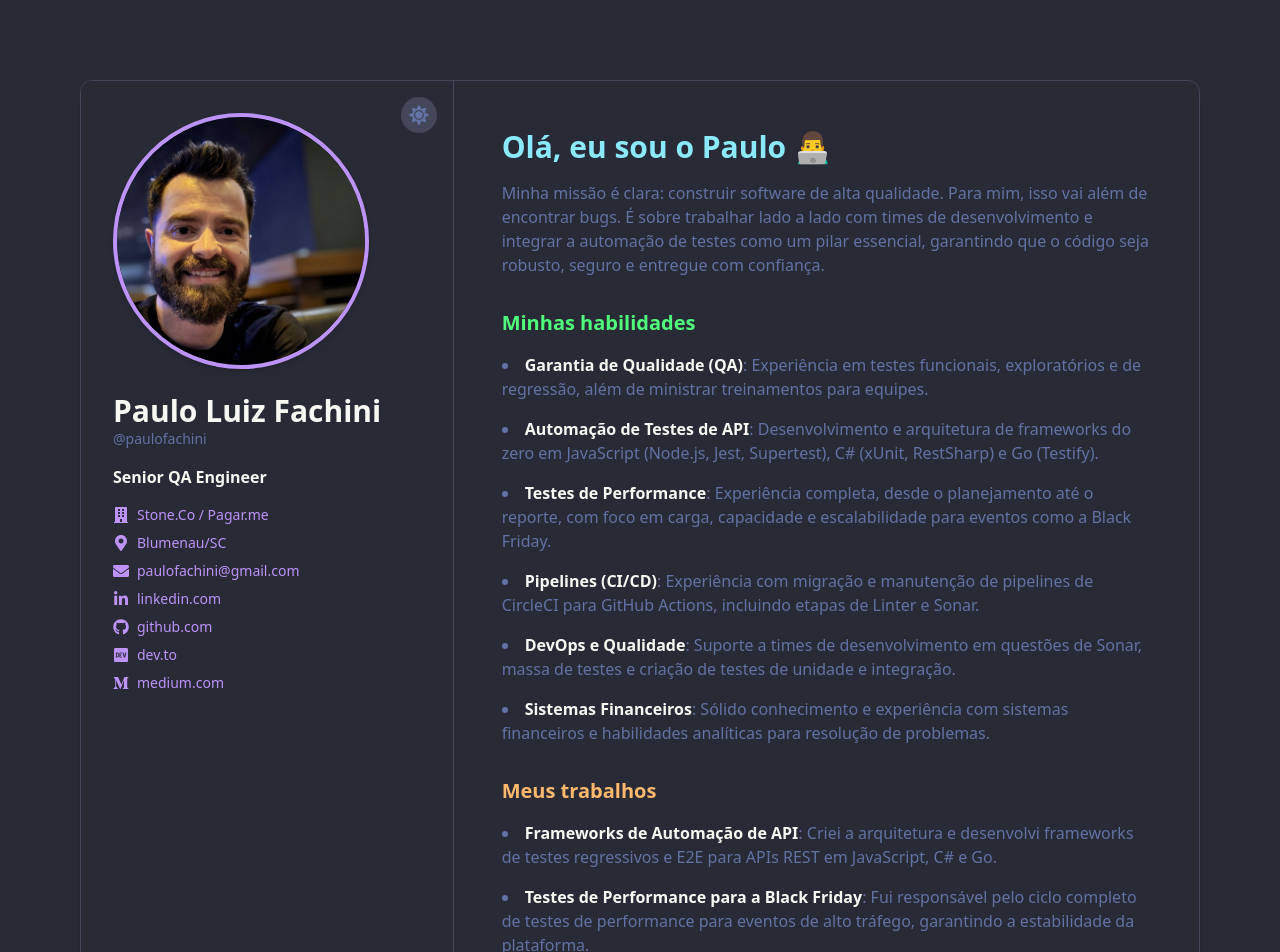
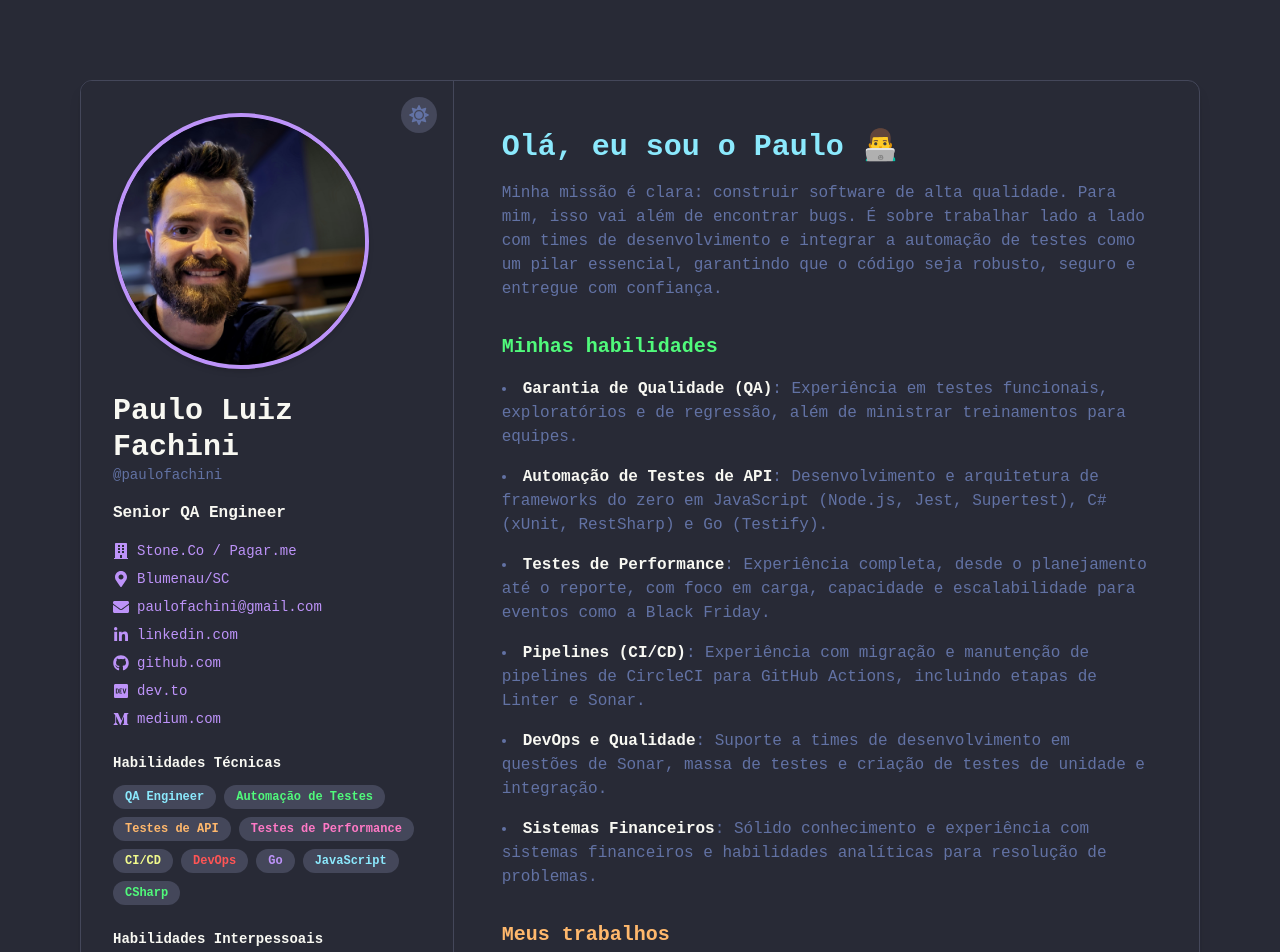
Before and after one commit to paulofachini/paulofachini, a Next.js app: page / in a window 1280 px wide. Shown: the top 952 px of the page. Built offline with nearby package versions, Linux system fonts and the light colour scheme.

Commit message:
implementação nuvem de palavras.

```diff
--- a/src/app/layout.js
+++ b/src/app/layout.js
@@ -4,7 +4,7 @@ import "./globals.css";
 
 const siteTitle = profileData.name;
 const siteDescription = `Portfólio de ${profileData.name}, ${profileData.title} especialista em automação de testes e qualidade de software.`;
-const siteKeywords = profileData.keywords;
+const siteKeywords = profileData.keywords.flatMap((group) => group.words);
 const siteUrl = "https://paulofachini.dev.br/";
 const ogImageUrl = `${siteUrl}/og-image.png`;
 
--- /dev/null
+++ b/src/components/KeywordCloud.js
@@ -0,0 +1,40 @@
+"use client";
+
+import { useTheme } from "../contexts/ThemeContext";
+import { draculaAccentColors, draculaColorMap } from "../config/theme";
+
+export default function KeywordCloud({ words, title }) {
+  const { theme } = useTheme();
+
+  if (!words || words.length === 0) {
+    return null;
+  }
+
+  return (
+    <div className="w-full mb-6">
+      <h3 className="text-sm font-bold text-theme-foreground mb-3 text-center md:text-left">
+        {title}
+      </h3>
+      <div className="flex flex-wrap gap-2 justify-center md:justify-start">
+        {words.map((word, index) => {
+          let tagClasses =
+            "bg-theme-border text-theme-secondary text-xs font-semibold px-3 py-1 rounded-full transition-transform duration-200 hover:scale-105";
+
+          if (theme === "dracula") {
+            const colorKey =
+              draculaAccentColors[index % draculaAccentColors.length];
+            const dynamicColorClass =
+              draculaColorMap[colorKey] || draculaColorMap.primary;
+            tagClasses = `bg-theme-border ${dynamicColorClass} text-xs font-semibold px-3 py-1 rounded-full transition-transform duration-200 hover:scale-105 hover:brightness-125`;
+          }
+
+          return (
+            <span key={word} className={tagClasses}>
+              {word}
+            </span>
+          );
+        })}
+      </div>
+    </div>
+  );
+}
--- a/src/components/ProfileSidebar.js
+++ b/src/components/ProfileSidebar.js
@@ -1,17 +1,9 @@
 import Image from "next/image";
 import ThemeSwitcher from "./ThemeSwitcher";
+import KeywordCloud from "./KeywordCloud";
 
 export default function ProfileSidebar({ profileData, iconMap }) {
-  const { name, tag, title, profileImage, company, location, contacts } =
-    profileData;
-
-  const contactList = Object.keys(contacts).map((key) => ({
-    ...contacts[key],
-    key: key,
-  }));
-
-  const CompanyIcon = iconMap[company.icon];
-  const LocationIcon = iconMap[location.icon];
+  const { name, tag, title, profileImage, links, keywords } = profileData;
 
   return (
     <div className="relative w-full md:w-1/3 p-8 bg-theme-background flex flex-col items-center md:items-start text-center md:text-left border-r border-theme-border">
@@ -31,57 +23,34 @@ export default function ProfileSidebar({ profileData, iconMap }) {
       <p className="text-theme-foreground text-base font-bold mb-4">{title}</p>
 
       <div className="text-theme-secondary text-sm mb-6 space-y-2 w-full">
-        {/* Company Info */}
-        <p className="flex items-center justify-center md:justify-start">
-          {CompanyIcon && (
-            <CompanyIcon className="mr-2 text-base text-theme-primary" />
-          )}
-          <a
-            href={company.url}
-            className="hover:underline text-theme-primary"
-            target="_blank"
-            rel="noopener noreferrer"
-          >
-            {company.text}
-          </a>
-        </p>
-
-        {/* Location Info */}
-        <p className="flex items-center justify-center md:justify-start">
-          {LocationIcon && (
-            <LocationIcon className="mr-2 text-base text-theme-primary" />
-          )}
-          <a
-            href={location.url}
-            className="hover:underline text-theme-primary"
-            target="_blank"
-            rel="noopener noreferrer"
-          >
-            {location.text}
-          </a>
-        </p>
-
-        {/* Contacts List */}
-        {contactList.map((contact) => {
-          const Icon = iconMap[contact.icon];
+        {links.map((link) => {
+          const Icon = iconMap[link.icon];
           return (
             <p
-              key={contact.key}
+              key={link.id}
               className="flex items-center justify-center md:justify-start"
             >
               {Icon && <Icon className="mr-2 text-base text-theme-primary" />}
               <a
-                href={contact.url}
+                href={link.url}
                 className="hover:underline text-theme-primary"
                 target="_blank"
                 rel="noopener noreferrer"
               >
-                {contact.text}
+                {link.text}
               </a>
             </p>
           );
         })}
       </div>
+
+      {keywords.map((keywordGroup) => (
+        <KeywordCloud
+          key={keywordGroup.id}
+          title={keywordGroup.title}
+          words={keywordGroup.words}
+        />
+      ))}
     </div>
   );
 }
--- a/src/components/SectionContainer.js
+++ b/src/components/SectionContainer.js
@@ -1,28 +1,10 @@
 "use client";
 
 import { useTheme } from "../contexts/ThemeContext";
+import { draculaAccentColors, draculaColorMap } from "../config/theme";
 import IntroSection from "./IntroSection";
 import ListSection from "./ListSection";
 import PortfolioGridSection from "./PortfolioGridSection";
-
-const draculaAccentColors = [
-  "cyan",
-  "green",
-  "orange",
-  "pink",
-  "yellow",
-  "red",
-];
-
-const titleColorMap = {
-  cyan: "text-theme-cyan",
-  green: "text-theme-green",
-  orange: "text-theme-orange",
-  pink: "text-theme-pink",
-  yellow: "text-theme-yellow",
-  red: "text-theme-red",
-  primary: "text-theme-primary",
-};
 
 const SectionRenderer = ({ section, titleClassName }) => {
   switch (section.type) {
@@ -45,12 +27,12 @@ export default function SectionContainer({ sections }) {
   return (
     <>
       {sections.map((section, index) => {
-        let titleClassName = titleColorMap.primary;
+        let titleClassName = "text-theme-primary";
 
         if (theme === "dracula") {
           const colorKey =
             draculaAccentColors[index % draculaAccentColors.length];
-          titleClassName = titleColorMap[colorKey];
+          titleClassName = draculaColorMap[colorKey] || draculaColorMap.primary;
         }
 
         return (
--- /dev/null
+++ b/src/config/theme.js
@@ -0,0 +1,19 @@
+export const draculaAccentColors = [
+  "cyan",
+  "green",
+  "orange",
+  "pink",
+  "yellow",
+  "red",
+  "primary", // primary é o roxo
+];
+
+export const draculaColorMap = {
+  cyan: "text-theme-cyan",
+  green: "text-theme-green",
+  orange: "text-theme-orange",
+  pink: "text-theme-pink",
+  yellow: "text-theme-yellow",
+  red: "text-theme-red",
+  primary: "text-theme-primary",
+};
--- a/src/data/profileData.js
+++ b/src/data/profileData.js
@@ -5,55 +5,78 @@ export const profileData = {
   profileImage: "/paulo-fachini-profile.jpg",
 
   keywords: [
+    {
+      id: "hard-skills",
+      title: "Habilidades Técnicas",
+      words: [
         "QA Engineer",
         "Automação de Testes",
-    "Quality Assurance",
         "Testes de API",
         "Testes de Performance",
-    "Portfólio",
-    "Desenvolvedor",
+        "CI/CD",
+        "DevOps",
         "Go",
         "JavaScript",
         "CSharp",
       ],
+    },
+    {
+      id: "soft-skills",
+      title: "Habilidades Interpessoais",
+      words: [
+        "Comunicação",
+        "Trabalho em Equipe",
+        "Adaptabilidade",
+        "Resolução de Problemas",
+        "Resiliência",
+      ],
+    },
+  ],
 
-  company: {
+  links: [
+    {
+      id: "company",
       text: "Stone.Co / Pagar.me",
       url: "https://www.stoneco.com.br/",
       icon: "FaBuilding",
     },
-  location: {
+    {
+      id: "location",
       text: "Blumenau/SC",
       url: "https://www.google.com/maps/place/Blumenau,+SC",
       icon: "FaMapMarkerAlt",
     },
-  contacts: {
-    email: {
+    {
+      id: "email",
       text: "paulofachini@gmail.com",
       url: "mailto:paulofachini@gmail.com",
       icon: "FaEnvelope",
     },
-    linkedin: {
+    {
+      id: "linkedin",
       text: "linkedin.com",
       url: "https://www.linkedin.com/in/paulofachini",
       icon: "FaLinkedinIn",
     },
-    github: {
+    {
+      id: "github",
       text: "github.com",
       url: "https://github.com/paulofachini",
       icon: "FaGithub",
     },
-    devto: {
+    {
+      id: "devto",
       text: "dev.to",
       url: "https://dev.to/paulofachini",
       icon: "FaDev",
     },
-    medium: {
+    {
+      id: "medium",
       text: "medium.com",
       url: "https://medium.com/@paulofachini",
       icon: "FaMediumM",
     },
-  },
+  ],
 
   sections: [
     {
--- a/tailwind.config.js
+++ b/tailwind.config.js
@@ -1,9 +1,6 @@
 /** @type {import('tailwindcss').Config} */
 module.exports = {
-  content: [
-    "./src/app/**/*.{js,ts,jsx,tsx,mdx}",
-    "./src/components/**/*.{js,ts,jsx,tsx,mdx}",
-  ],
+  content: ["./src/**/*.{js,ts,jsx,tsx,mdx}"],
   theme: {
     extend: {
       colors: {
```
Lines whose indentation alone changed are shown as unchanged.
